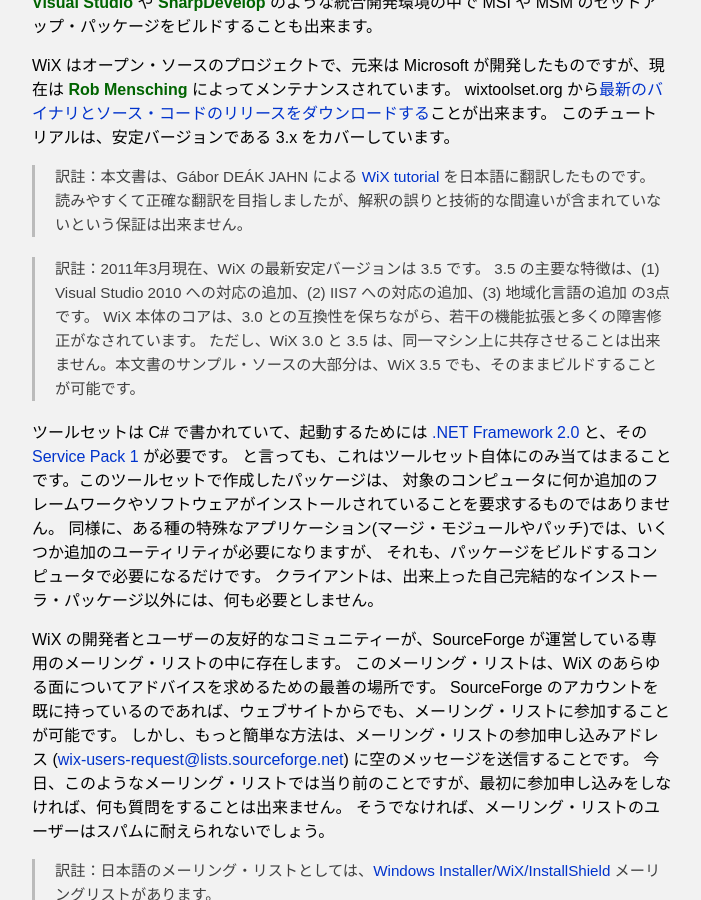
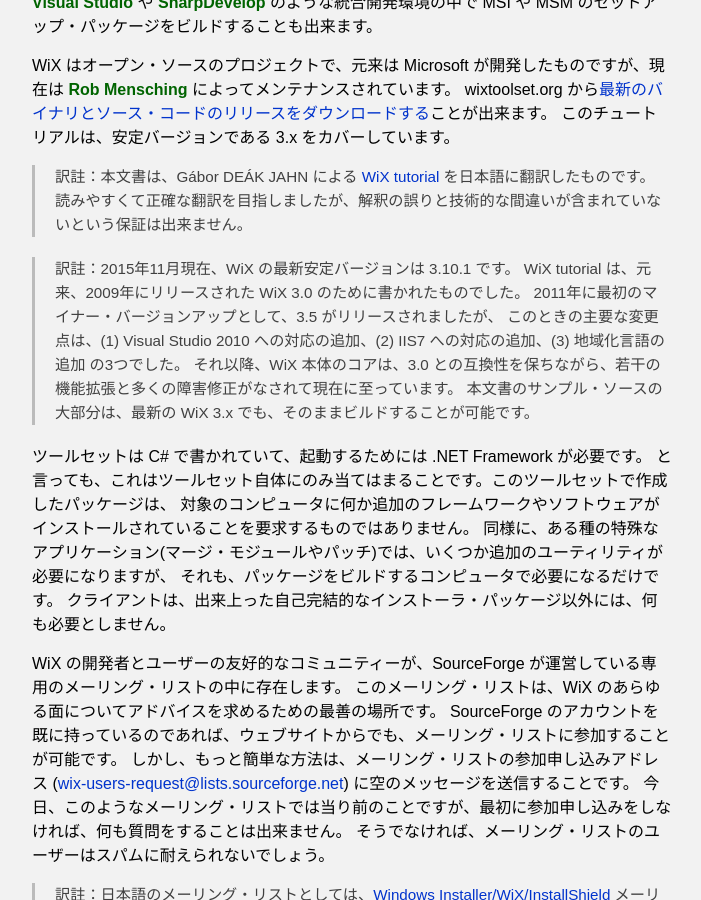
Before and after one commit to wix-tutorial-ja/wix-tutorial-ja.github.com, a Jekyll site: the page built from index.md, in a window 1280 px wide and 900 px high, scrolled down 843 px. Shown: the whole window, without its empty margins (288-989 px from the left). Built offline with Jekyll 4.4.1, drawn with Linux system fonts in a browser that asks for light colours.

Commit message:
index.md 更新

```diff
--- a/index.md
+++ b/index.md
@@ -16,13 +16,14 @@
 > 訳註：本文書は、Gábor DEÁK JAHN による [WiX tutorial](https://www.firegiant.com/wix/tutorial/) を日本語に翻訳したものです。
 > 読みやすくて正確な翻訳を目指しましたが、解釈の誤りと技術的な間違いが含まれていないという保証は出来ません。
 
-> 訳註：2011年3月現在、WiX の最新安定バージョンは 3.5 です。
-> 3.5 の主要な特徴は、(1) Visual Studio 2010 への対応の追加、(2) IIS7 への対応の追加、(3) 地域化言語の追加 の3点です。
-> WiX 本体のコアは、3.0 との互換性を保ちながら、若干の機能拡張と多くの障害修正がなされています。
-> ただし、WiX 3.0 と 3.5 は、同一マシン上に共存させることは出来ません。本文書のサンプル・ソースの大部分は、WiX 3.5 でも、そのままビルドすることが可能です。
+> 訳註：2015年11月現在、WiX の最新安定バージョンは 3.10.1 です。
+> WiX tutorial は、元来、2009年にリリースされた WiX 3.0 のために書かれたものでした。
+> 2011年に最初のマイナー・バージョンアップとして、3.5 がリリースされましたが、
+> このときの主要な変更点は、(1) Visual Studio 2010 への対応の追加、(2) IIS7 への対応の追加、(3) 地域化言語の追加 の3つでした。
+> それ以降、WiX 本体のコアは、3.0 との互換性を保ちながら、若干の機能拡張と多くの障害修正がなされて現在に至っています。
+> 本文書のサンプル・ソースの大部分は、最新の WiX 3.x でも、そのままビルドすることが可能です。
 
-ツールセットは C# で書かれていて、起動するためには [.NET Framework 2.0](http://www.microsoft.com/downloads/details.aspx?displaylang=en&FamilyID=0856eacb-4362-4b0d-8edd-aab15c5e04f5)
- と、その [Service Pack 1](http://www.microsoft.com/downloads/details.aspx?displaylang=en&FamilyID=79bc3b77-e02c-4ad3-aacf-a7633f706ba5) が必要です。
+ツールセットは C# で書かれていて、起動するためには .NET Framework が必要です。
 と言っても、これはツールセット自体にのみ当てはまることです。このツールセットで作成したパッケージは、
 対象のコンピュータに何か追加のフレームワークやソフトウェアがインストールされていることを要求するものではありません。
 同様に、ある種の特殊なアプリケーション(マージ・モジュールやパッチ)では、いくつか追加のユーティリティが必要になりますが、
```
